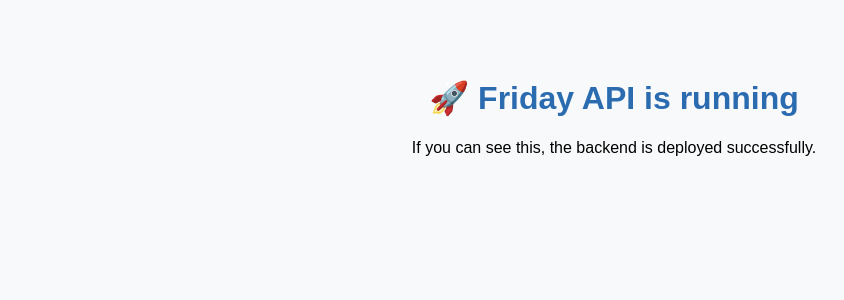
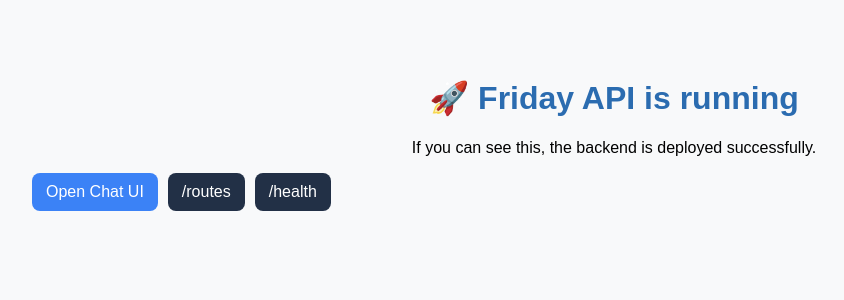
Before and after one commit to goatman88/friday_full_bundle, a Flask app: page / in a window 1280 px wide. Shown: the top 300 px of the page, without its empty margins (26-870 px from the left). Run offline with Flask 3, Linux system fonts and the light colour scheme.

Commit message:
Update index.html

```diff
--- a/templates/index.html
+++ b/templates/index.html
@@ -11,4 +11,16 @@
   <p>If you can see this, the backend is deployed successfully.</p>
   <script src="{{ url_for('static', filename='app.js') }}"></script>
 </body>
+  <!-- somewhere inside your landing card -->
+<div class="row">
+  <a class="btn" href="{{ url_for('friday_ui') }}">Open Chat UI</a>
+  <a class="btn secondary" href="{{ url_for('routes') }}">/routes</a>
+  <a class="btn secondary" href="{{ url_for('health') }}">/health</a>
+</div>
+<style>
+  .row{display:flex;gap:10px;flex-wrap:wrap}
+  .btn{background:#3b82f6;color:#fff;text-decoration:none;padding:10px 14px;border-radius:8px;display:inline-block}
+  .btn.secondary{background:#223046}
+  a.btn:hover{opacity:.95}
+</style>
 </html>
```
